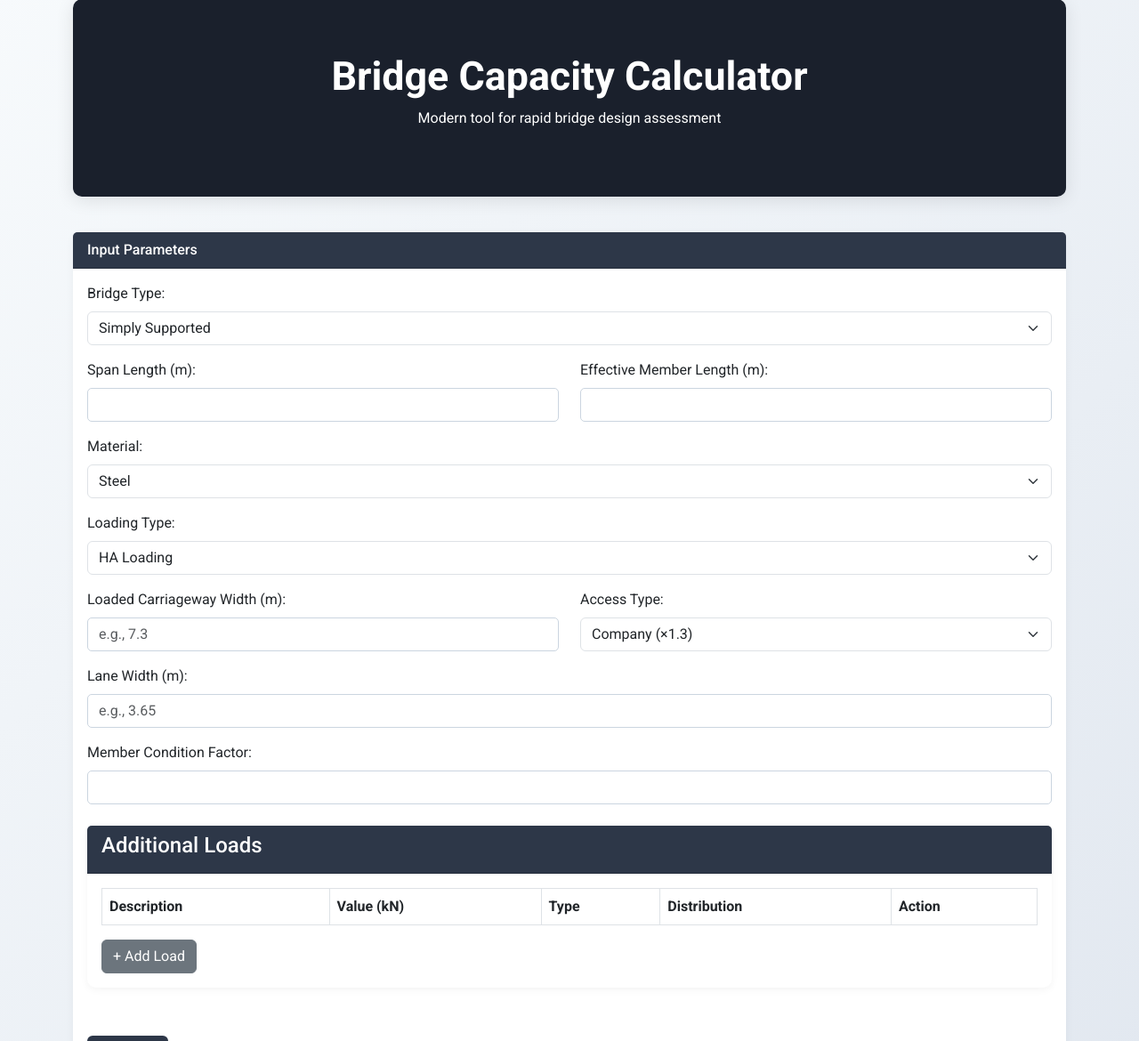
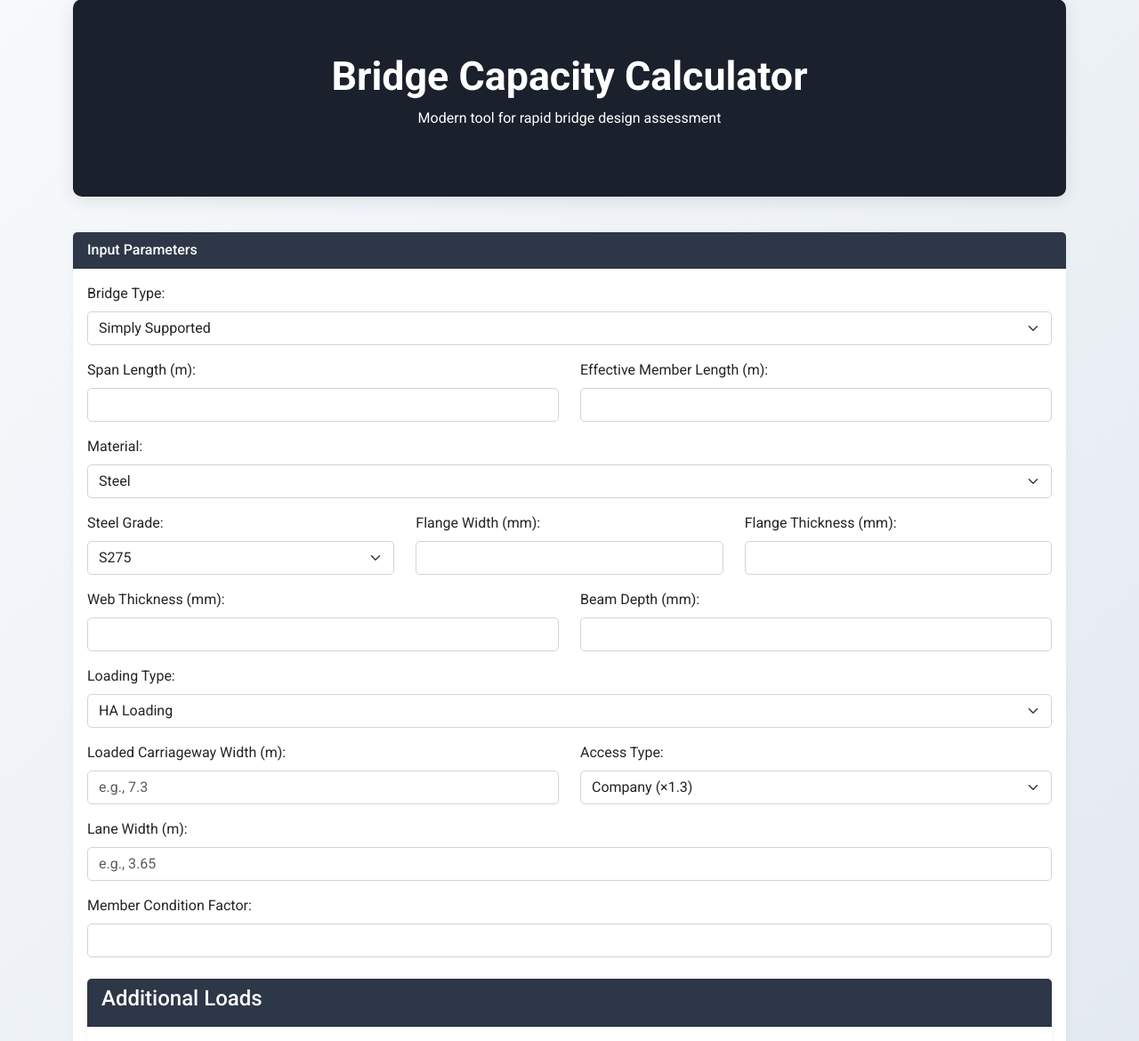
Before and after one commit to Davidson1997/bridge-calculator, a Flask app: page / in a window 1280 px wide. Shown: the part 41-1211 px from the top of the page at 89% size. Run offline with Flask 3, Linux system fonts and the light colour scheme; lists and menus that the app fills with data are empty.

Commit message:
Modernise website design while preserving steel and concrete beam inputs

```diff
--- a/templates/index.html
+++ b/templates/index.html
@@ -1,14 +1,14 @@
 <!DOCTYPE html>
 <html lang="en">
 <head>
-  <meta charset="UTF-8" />
-  <meta name="viewport" content="width=device-width, initial-scale=1" />
+  <meta charset="UTF-8">
+  <meta name="viewport" content="width=device-width, initial-scale=1">
   <title>Bridge Capacity Calculator</title>
   <!-- Bootstrap 5 CSS -->
   <link href="https://cdn.jsdelivr.net/npm/bootstrap@5.3.0/dist/css/bootstrap.min.css" rel="stylesheet" />
   <!-- Google Font -->
-  <link href="https://fonts.googleapis.com/css2?family=Roboto:wght@400;500;700&display=swap" rel="stylesheet" />
-  <link rel="stylesheet" href="{{ url_for('static', filename='styles.css') }}" />
+  <link href="https://fonts.googleapis.com/css2?family=Roboto:wght@400;500;700&display=swap" rel="stylesheet">
+  <link rel="stylesheet" href="{{ url_for('static', filename='styles.css') }}">
   <style>
     body {
       background: linear-gradient(135deg, #f7fafc, #e2e8f0);
@@ -50,12 +50,12 @@
     .btn-primary:hover {
       background-color: #1a202c;
     }
-    .form-control {
+    .form-control, .form-select {
       border-radius: 5px;
       border-color: #cbd5e0;
       box-shadow: none;
     }
-    .form-control:focus {
+    .form-control:focus, .form-select:focus {
       border-color: #2d3748;
       box-shadow: 0 0 0 0.2rem rgba(45,55,72,0.25);
     }
@@ -72,6 +72,63 @@
       background-color: #c53030;
     }
   </style>
+  <script>
+    // Toggle between steel and concrete input sections
+    function updateMaterialOptions() {
+      var material = document.getElementById("material").value;
+      if(material === "Steel"){
+        document.getElementById("steel-options").classList.remove("d-none");
+        document.getElementById("concrete-options").classList.add("d-none");
+      } else if(material === "Concrete"){
+        document.getElementById("concrete-options").classList.remove("d-none");
+        document.getElementById("steel-options").classList.add("d-none");
+      } else {
+        // If no material selected, hide both.
+        document.getElementById("steel-options").classList.add("d-none");
+        document.getElementById("concrete-options").classList.add("d-none");
+      }
+    }
+    // Toggle loaded carriageway inputs based on loading type (HA/HB)
+    function updateLoadingTypeOptions() {
+      var loadingType = document.getElementById("loading_type").value;
+      if (loadingType === "HA" || loadingType === "HB") {
+        document.getElementById("loaded-access-group").style.display = "block";
+      } else {
+        document.getElementById("loaded-access-group").style.display = "none";
+      }
+    }
+    // Add a new row for an additional load
+    function addLoad() {
+      var table = document.getElementById("loadTable").getElementsByTagName('tbody')[0];
+      var row = table.insertRow();
+      row.innerHTML = `
+        <td><input type="text" class="form-control" name="load_desc[]" required></td>
+        <td><input type="number" step="0.1" class="form-control" name="load_value[]" required></td>
+        <td>
+          <select class="form-select" name="load_type[]">
+            <option value="dead">Dead Load</option>
+            <option value="live">Live Load</option>
+          </select>
+        </td>
+        <td>
+          <select class="form-select" name="load_distribution[]">
+            <option value="udl">UDL</option>
+            <option value="point">Point</option>
+          </select>
+        </td>
+        <td><button type="button" class="btn btn-danger remove-btn" onclick="removeLoad(this)">Remove</button></td>
+      `;
+    }
+    // Remove an additional load row
+    function removeLoad(button) {
+      var row = button.parentNode.parentNode;
+      row.parentNode.removeChild(row);
+    }
+    window.onload = function() {
+      updateMaterialOptions();
+      updateLoadingTypeOptions();
+    }
+  </script>
 </head>
 <body>
   <div class="container">
@@ -111,8 +168,9 @@
               <option value="Concrete" {% if form_data.get('material') == "Concrete" %}selected{% endif %}>Concrete</option>
             </select>
           </div>
+
           <!-- Steel Options -->
-          <div id="steel-options" class="d-none">
+          <div id="steel-options" class="mb-3">
             <div class="row mb-3">
               <div class="col">
                 <label for="steel_grade" class="form-label">Steel Grade:</label>
@@ -141,8 +199,9 @@
               </div>
             </div>
           </div>
+
           <!-- Concrete Options -->
-          <div id="concrete-options" class="d-none">
+          <div id="concrete-options" class="mb-3">
             <div class="row mb-3">
               <div class="col">
                 <label for="concrete_grade" class="form-label">Concrete Grade:</label>
@@ -161,6 +220,7 @@
               <input type="number" step="0.1" class="form-control" name="effective_depth" id="effective_depth" value="{{ form_data.get('effective_depth','') }}">
             </div>
           </div>
+
           <div class="mb-3">
             <label for="loading_type" class="form-label">Loading Type:</label>
             <select class="form-select" name="loading_type" id="loading_type" onchange="updateLoadingTypeOptions()" required>
@@ -168,9 +228,10 @@
               <option value="HB" {% if form_data.get('loading_type') == "HB" %}selected{% endif %}>HB Loading</option>
             </select>
           </div>
+
           <!-- For HA/HB loading, new inputs -->
-          <div id="loaded-access-group">
-            <div class="row mb-3">
+          <div id="loaded-access-group" class="mb-3">
+            <div class="row">
               <div class="col">
                 <label for="loaded_width" class="form-label">Loaded Carriageway Width (m):</label>
                 <input type="number" step="0.1" class="form-control" name="loaded_width" id="loaded_width" placeholder="e.g., 7.3" value="{{ form_data.get('loaded_width','') }}">
@@ -184,11 +245,13 @@
               </div>
             </div>
           </div>
+
           <!-- For HA loading, lane width (used for HA KEL calculation) -->
           <div class="mb-3" id="lane-width-group">
             <label for="lane_width" class="form-label">Lane Width (m):</label>
             <input type="number" step="0.1" class="form-control" name="lane_width" id="lane_width" placeholder="e.g., 3.65" value="{{ form_data.get('lane_width','') }}">
           </div>
+
           <div class="mb-3">
             <label for="condition_factor" class="form-label">Member Condition Factor:</label>
             <input type="number" step="0.01" class="form-control" name="condition_factor" id="condition_factor" value="{{ form_data.get('condition_factor','') }}" required>
```
